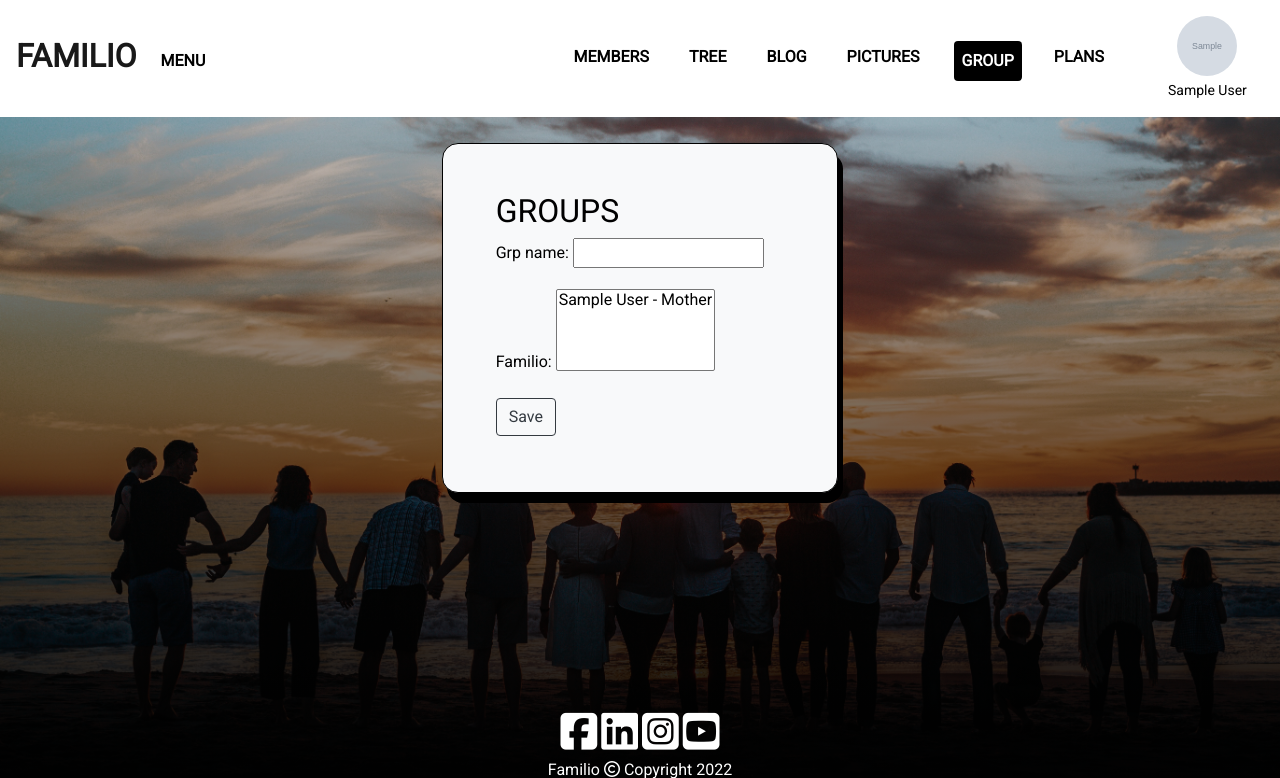
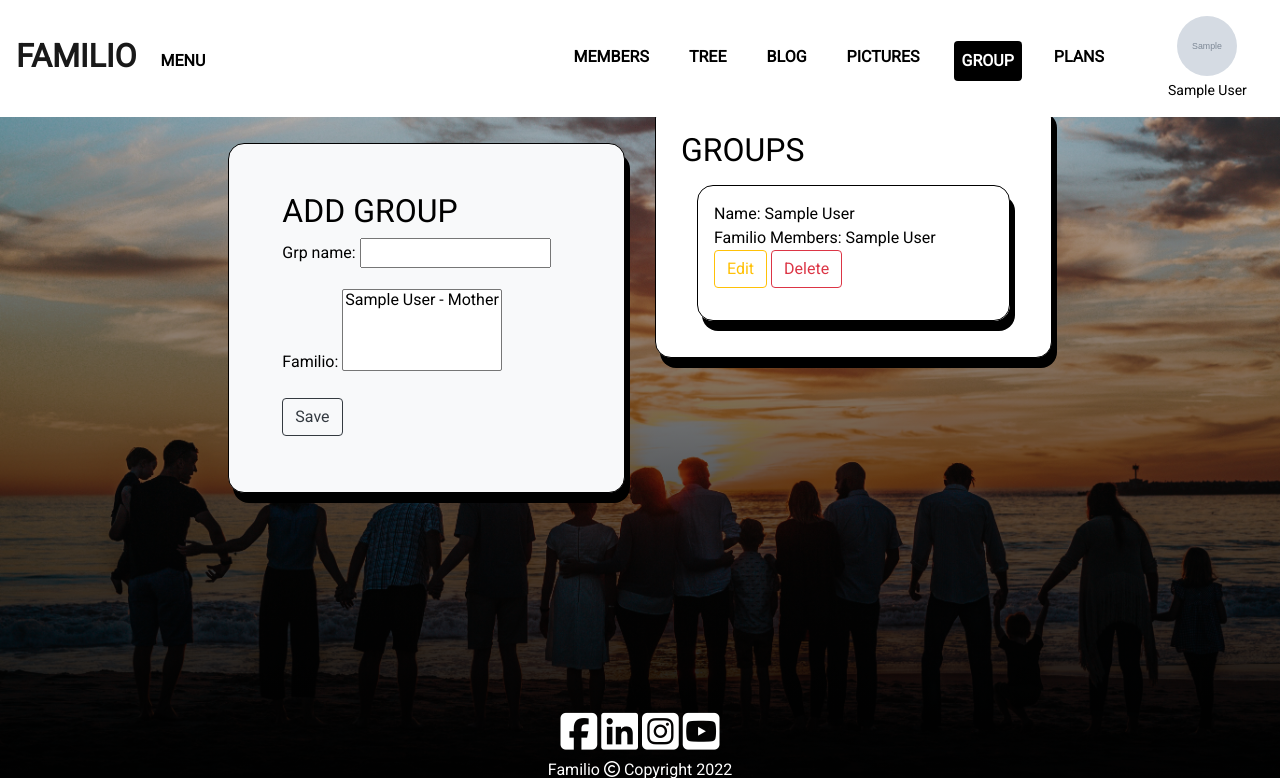
Before and after one commit to michaelrfreitas/p5_familio_app, a Django app: page /members/group in a window 1280 px wide. Shown: the top 778 px of the page. Run offline with Django 3.2, Linux system fonts and the light colour scheme; a user stored in the database is signed in; tables that the repository leaves empty hold one stand-in row (values such as "Sample post"); grey boxes marked "Sample" are stand-in pictures; some libraries are stand-ins or nearby versions.

Commit message:
code: create groups and edit

```diff
--- a/member/forms.py
+++ b/member/forms.py
@@ -42,8 +42,9 @@ class MyFamilioForm(forms.ModelForm):
 
 class MyGroupForm(forms.ModelForm):
 
-    def __init__(self, my_familio, *args, **kwargs):
-        super(MyGroupForm, self).__init__(*args, **kwargs)
+    def __init__(self, *args, **kwargs):
+        my_familio = kwargs.pop('my_familio')
+        super().__init__(*args, **kwargs)
         self.fields['familio'].queryset = models.Familio.objects.filter(
             member=my_familio)
 
--- a/member/models.py
+++ b/member/models.py
@@ -52,13 +52,13 @@ class Familio(models.Model):
     level = models.CharField(max_length=20, choices=LEVEL)
     member = models.ForeignKey(User, on_delete=models.CASCADE)
     kinship = models.CharField(max_length=20, choices=KINSHIP)
-    email = models.EmailField(null=False)
+    email = models.EmailField(default="", blank=True, null=True)
     approved = models.BooleanField(default=False)
     created_on = models.DateTimeField(auto_now_add=True)
     name = models.CharField(max_length=50, default='')
 
     class Meta:
-        ordering = ['created_on']
+        ordering = ['name']
 
     def __str__(self):
         return f'{self.name} - {self.kinship}'
@@ -68,12 +68,14 @@ class Group(models.Model):
     familio = models.ManyToManyField(Familio)
     grp_name = models.CharField(max_length=50, null=False)
     created_on = models.DateTimeField(auto_now_add=True)
+    member = models.ForeignKey(User, on_delete=models.CASCADE)
 
     class Meta:
         ordering = ['created_on']
 
     def get_familios(self):
-        return "\n".join([f.name for f in self.familio.all()])
+        names = [f.name for f in self.familio.all()]
+        return ', '.join(names)
 
     def __str__(self):
         return self.grp_name
--- a/member/templates/member/familio.html
+++ b/member/templates/member/familio.html
@@ -16,6 +16,9 @@
                             {% if redirect_field_value %}
                             <input type="hidden" name="{{ redirect_field_name }}" value="{{ redirect_field_value }}" />
                             {% endif %}
+                            <hr>
+                            <p>If you don't have the member email or don't want send an email to member but you want to see the family member in your family tree, leave the email blank.</p>
+                            <hr>
                             {% if request.resolver_match.url_name == 'familio' %}
                             <button class="primaryAction btn btn btn-outline-dark btn-md"
                                 type="submit">{% trans 'Send'%}</button>
@@ -39,7 +42,7 @@
                         {% for familio in familios %}
                         <div class="form-outline form-white m-3 p-3 fam_sha">
                             <p>
-                                Email: {{ familio.email }}<br>
+                                Member: {{ familio.name }}<br>
                                 Kinship: {{ familio.kinship }}<br>
                                 Level: {{ familio.level }}<br>
                                 Status: {% if familio.approved %} Approved {% else %} Pending {% endif %} <br>
--- a/member/templates/member/group.html
+++ b/member/templates/member/group.html
@@ -10,7 +10,7 @@
         <div class="col-12 col-md-8 col-lg-6 col-xl-5">
             <div class="card bg-light text-black fam_sha">
                 <div class="card-body p-5">
-                    <h2 class="fw-bold text-uppercase mb-2">{% trans "Groups" %}</h2>
+                    <h2 class="fw-bold text-uppercase mb-2">{% trans "Add Group" %}</h2>
                     <div class="form-outline form-white mb-2">
                         <form method="post">
                             {% csrf_token %}
@@ -26,6 +26,30 @@
                 </div>
             </div>
         </div>
+        {% if groups %}
+        <div class="col-12 col-md-8 col-lg-6 col-xl-5 fam_over">
+            <div class="card bg-white text-black fam_sha">
+                <div class="card-body">
+                    <div class="mb-md-3 mt-md-2">
+                        <h2 class="fw-bold mb-2 text-uppercase">{% trans "Groups" %}</h2>
+                        {% for group in groups %}
+                        <div class="form-outline form-white m-3 p-3 fam_sha">
+                            <p>
+                                Name: {{ group.grp_name }}<br>
+                                Familio Members: {{ group.get_familios }}<br>
+                                <a class="btn btn-outline-warning btn-md"
+                                    href="{{ activate_url }}/members/edit_group/{{ group.id }}">Edit</a>
+                                <a class="btn btn-outline-danger btn-md"
+                                    href="{{ activate_url }}/members/delete_group/{{ group.id }}">Delete</a>
+                            </p>
+
+                        </div>
+                        {% endfor %}
+                    </div>
+                </div>
+            </div>
+        </div>
+        {% endif %}
     </div>
 </div>
 
--- a/member/urls.py
+++ b/member/urls.py
@@ -11,4 +11,7 @@ urlpatterns = [
     path('edit_invite/<familio_id>', views.edit_invite, name='edit_invite'),
     path('delete_invite/<familio_id>', views.delete_invite, name='delete_invite'),
     path('my_profile', views.my_profile, name='my_profile'),
+    path('edit_group/<group_id>', views.edit_group, name='edit_group'),
+    path('delete_group/<group_id>', views.delete_group, name='delete_group'),
+
 ]
--- a/member/views.py
+++ b/member/views.py
@@ -31,6 +31,7 @@ def my_profile(request):
             request.POST, request.FILES, instance=member)
         if form.is_valid():
             form.save()
+            messages.success(request, 'Your profile has been updated.')
             return redirect('my_profile')
         else:
             messages.warning(request, 'This profile could not be updated.')
@@ -147,21 +148,62 @@ def group(request):
         """ A view to return the group page """
         member = get_object_or_404(models.CustomUser, id=request.user.id)
         if request.method == 'POST':
-            form = forms.MyGroupForm(request.POST)
+            form = forms.MyGroupForm(request.POST, my_familio=member)
             if form.is_valid():
-                form.save()
-                return redirect('group')
+                element = form.save(commit=False)
+                if models.Group.objects.filter(grp_name=element.grp_name):  # noqa
+                    messages.warning(request, 'You have already added a group with this name.')  # noqa
+                    return redirect('group')
+                else:
+                    element.member = request.user
+                    element.save()
+                    form.save_m2m()
+                    messages.success(request, 'The group has been created.')
+                    return redirect('group')
             else:
                 messages.warning(request, 'This group can not be created.')
+        groups = models.Group.objects.filter(member=request.user)
         form = forms.MyGroupForm(my_familio=member)
         context = {
             'form': form,
+            'groups': groups,
         }
         return render(request, 'member/group.html', context)
     else:
         messages.info(
             request, 'You are using a free plan and can not access this')
         return render(request, 'member/menu.html')
+
+
+@login_required(redirect_field_name='account_login')
+def edit_group(request, group_id):
+    """ Member edit the Group """
+    group = get_object_or_404(models.Group, id=group_id)
+    member = get_object_or_404(models.CustomUser, id=request.user.id)
+    if request.method == 'POST':
+        form = forms.MyGroupForm(
+            request.POST, instance=group, my_familio=member)
+        if form.is_valid():
+            form.save()
+            messages.success(request, 'The group has been updated.')
+            return redirect('group')
+        else:
+            messages.warning(request, 'This group could not be updated.')
+    form = forms.MyGroupForm(instance=group, my_familio=member)
+    groups = models.Group.objects.filter(member=request.user)
+    context = {
+        'form': form,
+        'groups': groups,
+    }
+    return render(request, 'member/group.html', context)
+
+
+@login_required(redirect_field_name='account_login')
+def delete_group(request, group_id):
+    """  Member delete the Group """
+    group = get_object_or_404(models.Group, id=group_id)
+    group.delete()
+    return redirect('group')
 
 
 @login_required(redirect_field_name='account_login')
@@ -178,9 +220,9 @@ def familio(request):
         form = forms.MyFamilioForm(request.POST)
         if form.is_valid():
             element = form.save(commit=False)
-            if models.Familio.objects.filter(email=element.email, member=request.user):  # noqa
+            if models.Familio.objects.filter(email=element.email, member=request.user, name=element.name):  # noqa
                 messages.warning(
-                    request, 'You have already invited this email address. See in list Familio Sent.')  # noqa
+                    request, 'You have already added this member. See in the familio list.')  # noqa
                 return redirect('familio')
             else:
                 if request.user.subscription or models.Familio.objects.filter(member=request.user).count() < 10:
```
Also changed, not shown: member/migrations/0008_alter_familio_email.py (added), member/migrations/0009_alter_familio_email.py (added), member/migrations/0010_alter_familio_email.py (added), member/migrations/0011_alter_familio_email.py (added), member/migrations/0012_group_member.py (added), member/migrations/0013_alter_familio_options.py (added).
